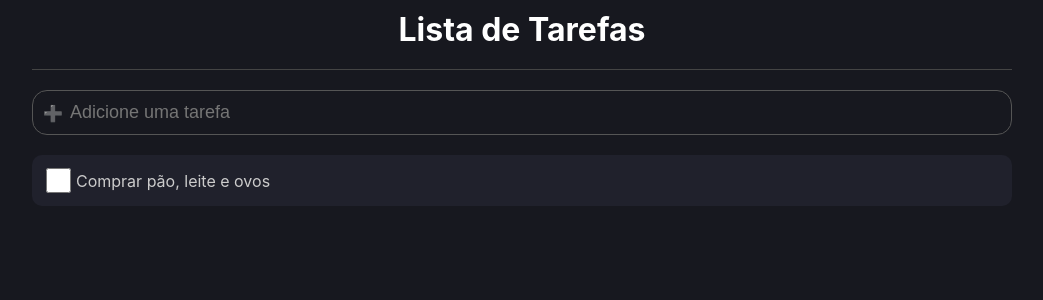
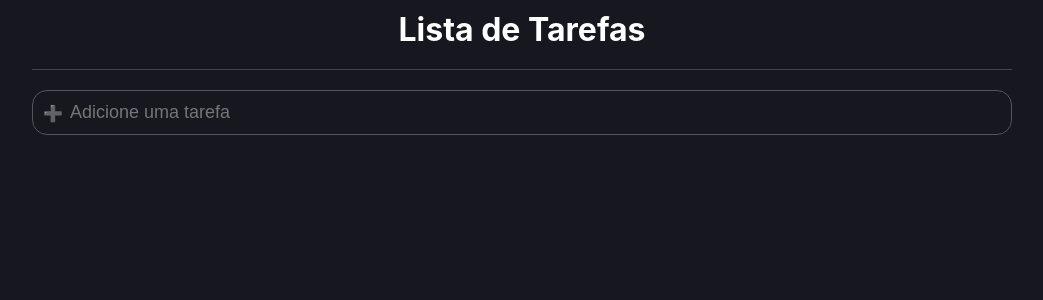
Before and after one commit to jovimoura/to-do-react, a React (Create React App) app: page / in a window 1280 px wide. Shown: the top 300 px of the page, without its empty margins (118-1161 px from the left). Built offline with nearby package versions, Linux system fonts and the light colour scheme.

Commit message:
alterando coisas

```diff
--- a/src/App.tsx
+++ b/src/App.tsx
@@ -5,9 +5,7 @@ import { ListItem } from './components/ListItem';
 import { AddArea } from './components/AddArea';
 
 const App = () => {
-  const [list, setList] = useState<Item[]>([
-    {id: 1, name: 'Comprar pão, leite e ovos', done: false}
-  ])
+  const [list, setList] = useState<Item[]>([])
 
   const handleAddTask = (taskName:string)=>{
     let newList = [...list];
```
